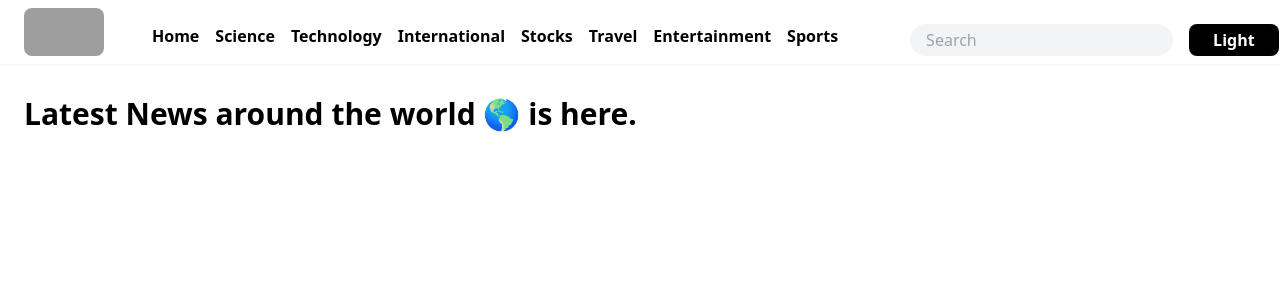
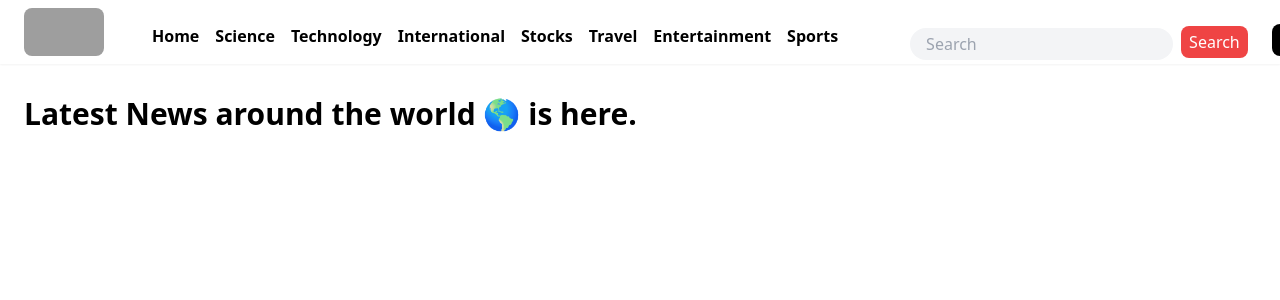
Before and after one commit to Aaqib4021/my_newz-app, a React (Create React App) app: page / in a window 1280 px wide. Shown: the top 300 px of the page. Built offline with nearby package versions, Linux system fonts and the light colour scheme; grey boxes are pictures that could not be loaded.

Commit message:
added Search

```diff
--- a/src/App.js
+++ b/src/App.js
@@ -4,17 +4,13 @@ import { Provider } from "react-redux";
 import appStore from "./utils/appStore";
 
 function App() {
-
   const [themeName, setThemeName] = useState("Light");
 
   return (
-
     <Provider store={appStore}>
-
       <div>
         <Body themeName={themeName} setThemeName={setThemeName} />
       </div>
-
     </Provider>
   );
 }
--- a/src/components/Header.js
+++ b/src/components/Header.js
@@ -1,18 +1,23 @@
-import React from "react";
+import React, { useState } from "react";
 import { useDispatch, useSelector } from "react-redux";
 import { addText } from "../utils/resultSlice";
 import { Link } from "react-router-dom";
 
 const Header = ({ themeName, setThemeName }) => {
-
+  const [inputValue, setInputValue] = useState("");
+  console.log(inputValue);
   const dispatch = useDispatch();
   const query = useSelector((store) => store.result.text);
   // console.log(query);
-
+  const handleClick = (value) => {
+    dispatch(addText(value));
+  };
   return (
     <div
       className={`flex flex-col md:flex-row sm:shadow-sm sm:fixed w-screen ${
-        themeName === "Dark" ? "bg-neutral-800 text-white" : "bg-white text-black "
+        themeName === "Dark"
+          ? "bg-neutral-800 text-white"
+          : "bg-white text-black "
       }`}
     >
       <div>
@@ -39,7 +44,7 @@ const Header = ({ themeName, setThemeName }) => {
             <li
               className="px-2 hover:underline"
               onClick={(e) => {
-                dispatch(addText(e.target.innerText));
+                handleClick(e.target.innerText);
               }}
             >
               Science
@@ -49,7 +54,7 @@ const Header = ({ themeName, setThemeName }) => {
             <li
               className="px-2 hover:underline"
               onClick={(e) => {
-                dispatch(addText(e.target.innerText));
+                handleClick(e.target.innerText);
               }}
             >
               Technology
@@ -59,7 +64,7 @@ const Header = ({ themeName, setThemeName }) => {
             <li
               className="px-2 hover:underline"
               onClick={(e) => {
-                dispatch(addText(e.target.innerText));
+                handleClick(e.target.innerText);
               }}
             >
               International
@@ -69,7 +74,7 @@ const Header = ({ themeName, setThemeName }) => {
             <li
               className="px-2 hover:underline"
               onClick={(e) => {
-                dispatch(addText(e.target.innerText));
+                handleClick(e.target.innerText);
               }}
             >
               Stocks
@@ -79,7 +84,7 @@ const Header = ({ themeName, setThemeName }) => {
             <li
               className="px-2 hover:underline"
               onClick={(e) => {
-                dispatch(addText(e.target.innerText));
+                handleClick(e.target.innerText);
               }}
             >
               Travel
@@ -89,7 +94,7 @@ const Header = ({ themeName, setThemeName }) => {
             <li
               className="px-2 hover:underline"
               onClick={(e) => {
-                dispatch(addText(e.target.innerText));
+                handleClick(e.target.innerText);
               }}
             >
               Entertainment
@@ -99,7 +104,7 @@ const Header = ({ themeName, setThemeName }) => {
             <li
               className="px-2 hover:underline"
               onClick={(e) => {
-                dispatch(addText(e.target.innerText));
+                handleClick(e.target.innerText);
               }}
             >
               Sports
@@ -107,7 +112,7 @@ const Header = ({ themeName, setThemeName }) => {
           </Link>
         </ul>
       </div>
-
+      <div className="flex items-center justify-center">
         <input
           className={`px-4 h-8 sm:mt-6 rounded-full sm:ml-16 outline-none mr-[350px] ml-4 sm:mr-0 ${
             themeName === "Dark"
@@ -116,7 +121,22 @@ const Header = ({ themeName, setThemeName }) => {
           }`}
           type="text"
           placeholder="Search"
+          value={inputValue}
+          onChange={(e) => {
+            setInputValue(e.target.value);
+          }}
         />
+        <Link to={`/${query}`}>
+          {" "}
+          <button
+            onClick={() => {
+              handleClick(inputValue);
+            }}
+            className="mx-2 mt-5 py-1 px-2 bg-red-500 rounded-lg text-white"
+          >
+            Search
+          </button>
+        </Link>
 
         <div>
           <button
@@ -126,13 +146,16 @@ const Header = ({ themeName, setThemeName }) => {
                 : "bg-black text-white "
             }`}
             onClick={() => {
-            themeName === "Dark" ? setThemeName("Light") : setThemeName("Dark");
+              themeName === "Dark"
+                ? setThemeName("Light")
+                : setThemeName("Dark");
             }}
           >
             {themeName}
           </button>
         </div>
       </div>
+    </div>
   );
 };
 
```
Also changed, not shown: src/components/Body.js (+4 -4 lines). Lines whose indentation alone changed are shown as unchanged.
